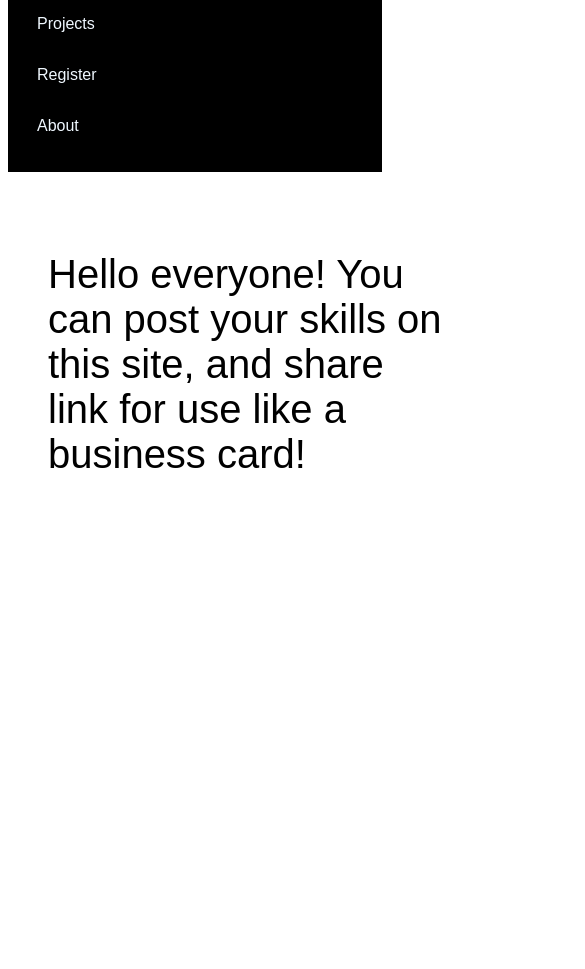
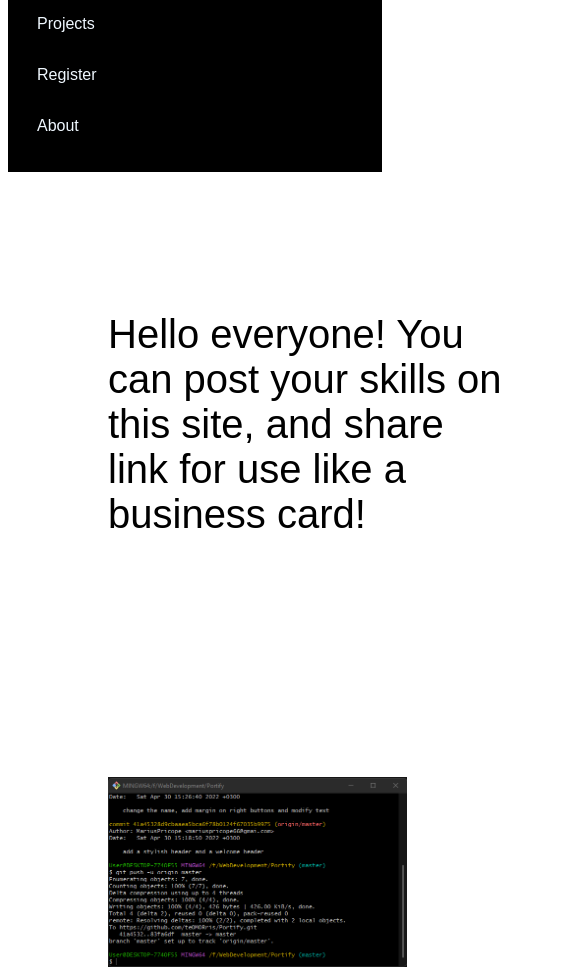
Before and after one commit to teOMORris/Portify, a plain HTML site: page home.html in a window 390 px wide. Shown: the part 133-1102 px from the top of the page, 585 px wide, since content can reach past the window. Before the commit the page ends 844 px from the top, so only its background shows below. Drawn offline with Linux system fonts and the light colour scheme.

Commit message:
add an image

```diff
--- a/home.html
+++ b/home.html
@@ -19,7 +19,8 @@
     </div>
 
     <div class="hello">
-        <p id="welcomeText">Hello everyone! You can post your skills on this site, and share link for use like a business card!</p>
+        <p id="welcome_text">Hello everyone! You can post your skills on this site, and share link for use like a business card!</p>
+        <img id="welcome_img" src="/Images/code.png">
     </div>
 </body>
 </html>
--- a/home_style.css
+++ b/home_style.css
@@ -33,8 +33,18 @@
     background-color: rgb(2, 25, 235);
 }
 
-.hello #welcomeText{
+.hello #welcome_img {
+    overflow: hidden;
+    float: right;
+    padding: 100px;
+    width: 40%;
+    aspect-ratio: true;
+}
+
+
+.hello #welcome_text{
     font-family: 'Exo 2', sans-serif;
+    float: left;
     padding: 100px;
     overflow: none;
     width: 400px;
@@ -56,4 +66,11 @@
     .hello #welcomeText{
         padding: 40px;
     }
+
+    .hello #welcome_img {
+        float: left;
+        padding: 100px;
+        width: 80%;
+        aspect-ratio: true;
+    }
 }
```
Also changed, not shown: Images/code.png (added).
